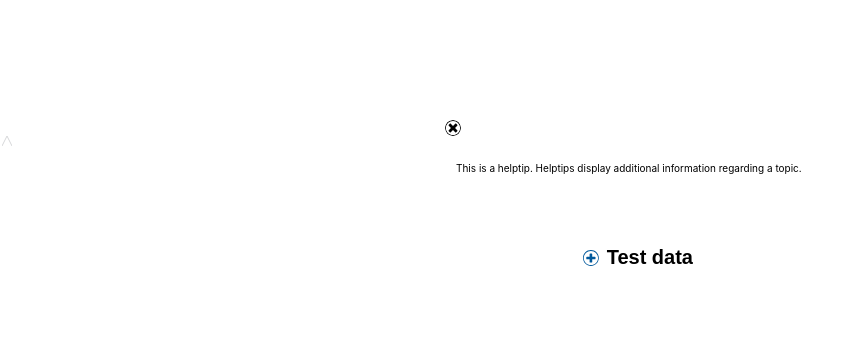
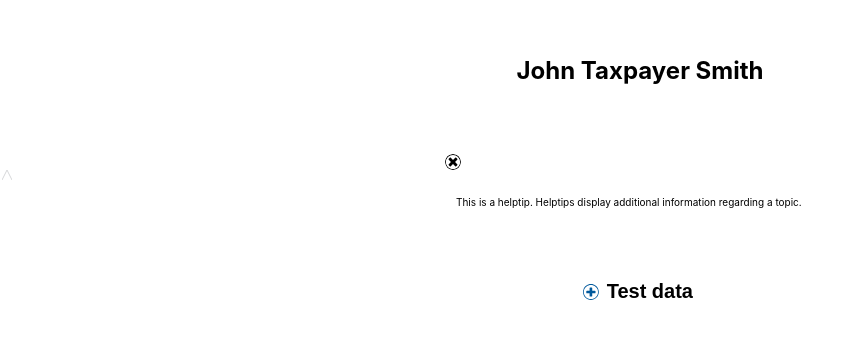
Before and after one commit to SidH80/demo-gtm, a React (Create React App) app: page / in a window 1280 px wide. Shown: the part 220-558 px from the top of the page, without its empty margins (0-862 px from the left). Built offline with nearby package versions, Linux system fonts and the light colour scheme.

Commit message:
updating test data

```diff
--- a/src/App.js
+++ b/src/App.js
@@ -1,4 +1,3 @@
-import logo from "./logo.svg";
 import "./App.css";
 import { useState } from "react";
 import HelptipGroup from "./components/HelptipGroup";
@@ -20,7 +19,7 @@ function App() {
   );
   return (
     <div className="center">
-
+      <h2>John Taxpayer Smith</h2>
       <div className="help-tip-group">
         <HelptipGroup
           open={isHelptTipOpen}
```
